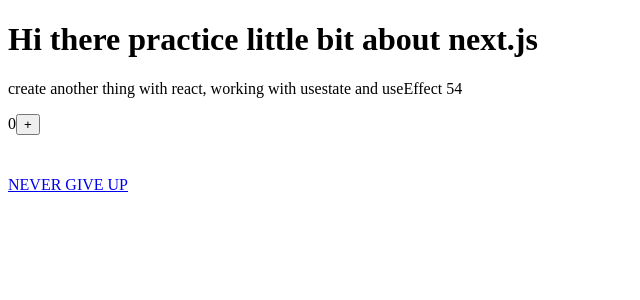
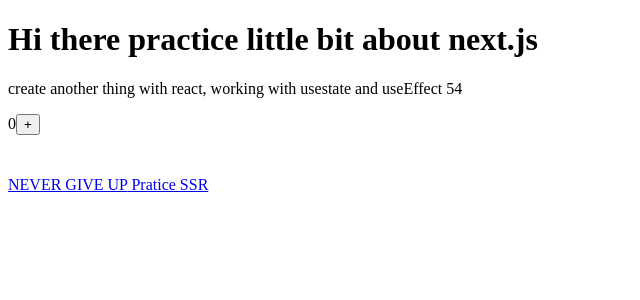
Before and after one commit to felipe-programador-18/createallnext, a Next.js app: page / in a window 1280 px wide. Shown: the top 300 px of the page, without its empty margins (0-640 px from the left). Built offline with nearby package versions, Linux system fonts and the light colour scheme; no server answers.

Commit message:
c7- adding another link in page index

```diff
--- a/pages/index.js
+++ b/pages/index.js
@@ -36,6 +36,10 @@ const Home = () =>{
      <a>NEVER GIVE UP</a>
      </Link>
 
+     <Link href='/ssr'>
+     <a> Pratice SSR </a>
+     </Link>
+
 
     </>
 }
```
